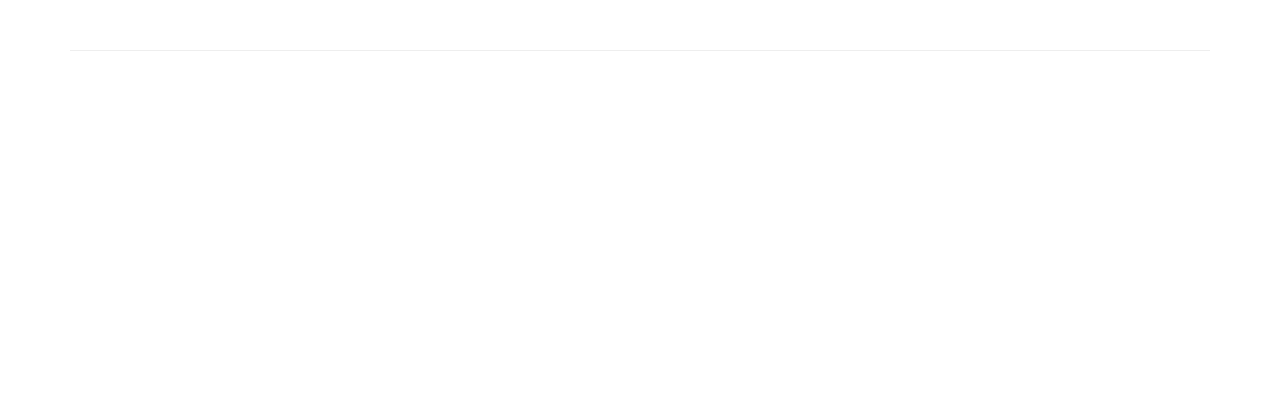
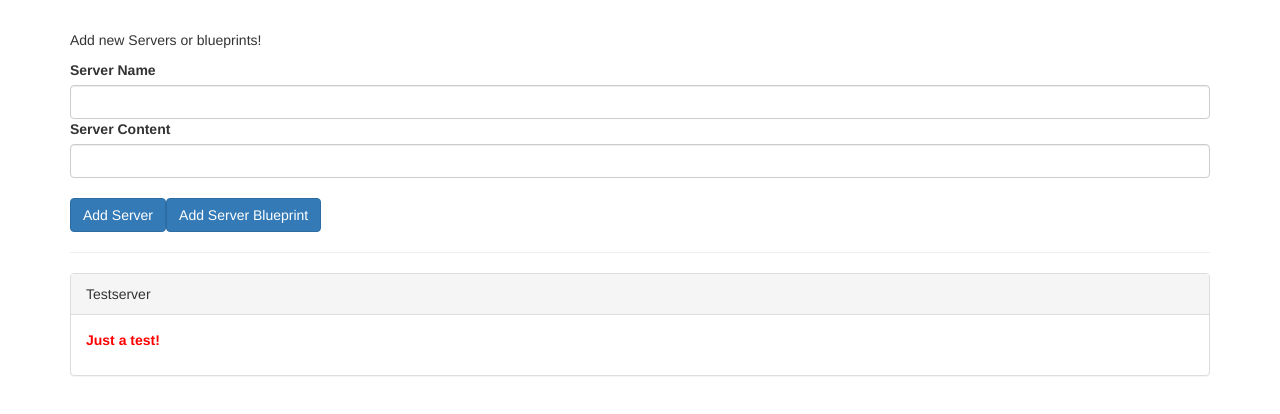
Before and after one commit to tamathecxder/cmp-databinding, an Angular app: page / in a window 1280 px wide. Shown: the top 414 px of the page. Built offline with nearby package versions, Linux system fonts and the light colour scheme.

Commit message:
custom property binding from parent to child component

```diff
--- a/src/app/app.component.html
+++ b/src/app/app.component.html
@@ -1,9 +1,9 @@
 <div class="container">
-
+  <app-cockpit></app-cockpit>
   <hr>
   <div class="row">
     <div class="col-xs-12">
-
+      <app-server-element *ngFor="let serverElement of serverElements" [element]="serverElement"></app-server-element>
     </div>
   </div>
 </div>
--- a/src/app/app.component.ts
+++ b/src/app/app.component.ts
@@ -6,5 +6,9 @@
   styleUrls: ['./app.component.css']
 })
 export class AppComponent {
-  serverElements = [];
+  serverElements = [{
+    type: 'server',
+    name: 'Testserver',
+    content: 'Just a test!'
+  }];
 }
--- a/src/app/cockpit/cockpit.component.ts
+++ b/src/app/cockpit/cockpit.component.ts
@@ -12,18 +12,18 @@
   constructor() {}
 
   onAddServer() {
-    this.serverElements.push({
-      type: 'server',
-      name: this.newServerName,
-      content: this.newServerContent
-    });
+    // this.serverElements.push({
+    //   type: 'server',
+    //   name: this.newServerName,
+    //   content: this.newServerContent
+    // });
   }
 
   onAddBlueprint() {
-    this.serverElements.push({
-      type: 'blueprint',
-      name: this.newServerName,
-      content: this.newServerContent
-    });
+    // this.serverElements.push({
+    //   type: 'blueprint',
+    //   name: this.newServerName,
+    //   content: this.newServerContent
+    // });
   }
 }
```
Also changed, not shown: src/app/server-element/server-element.component.ts (+6 -2 lines).
